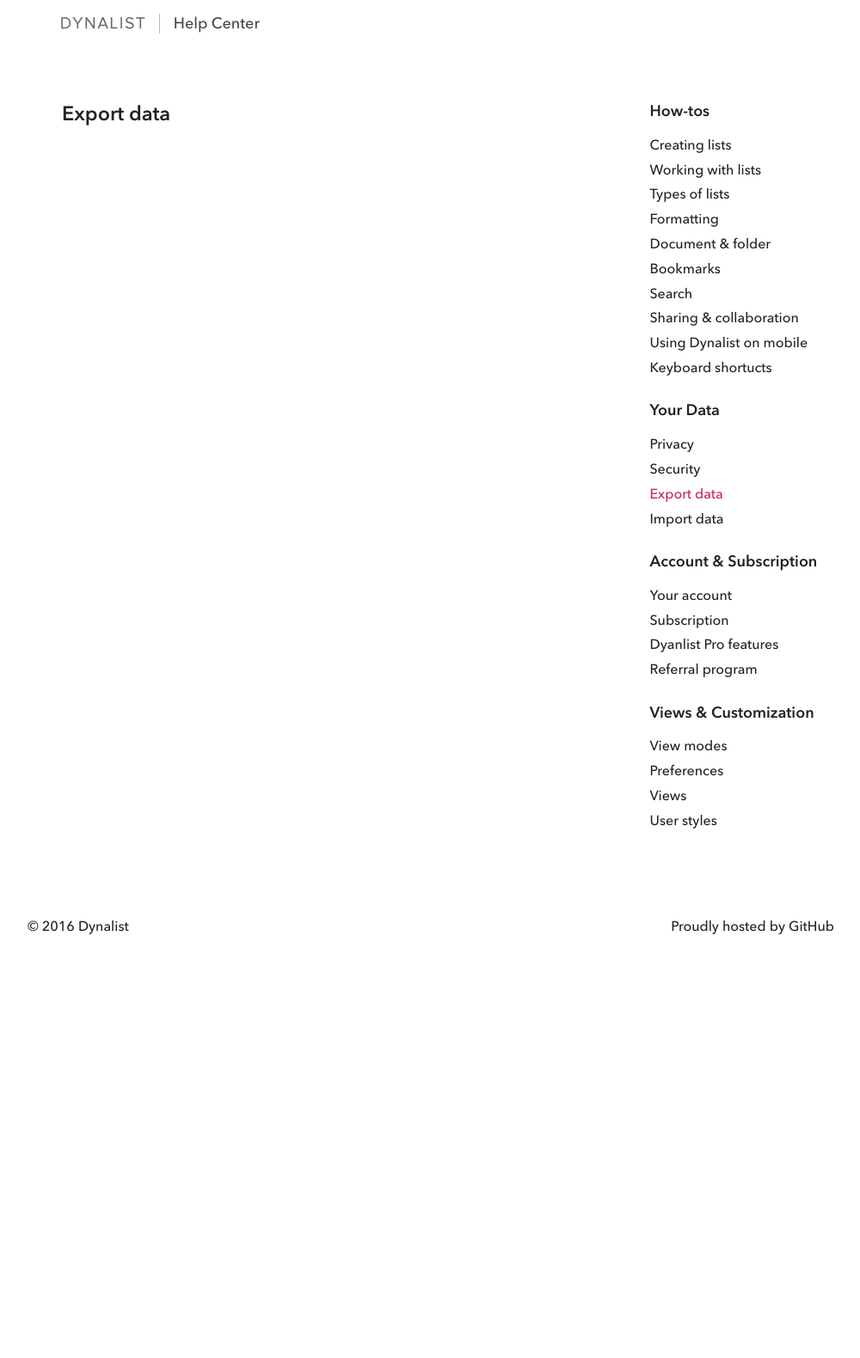
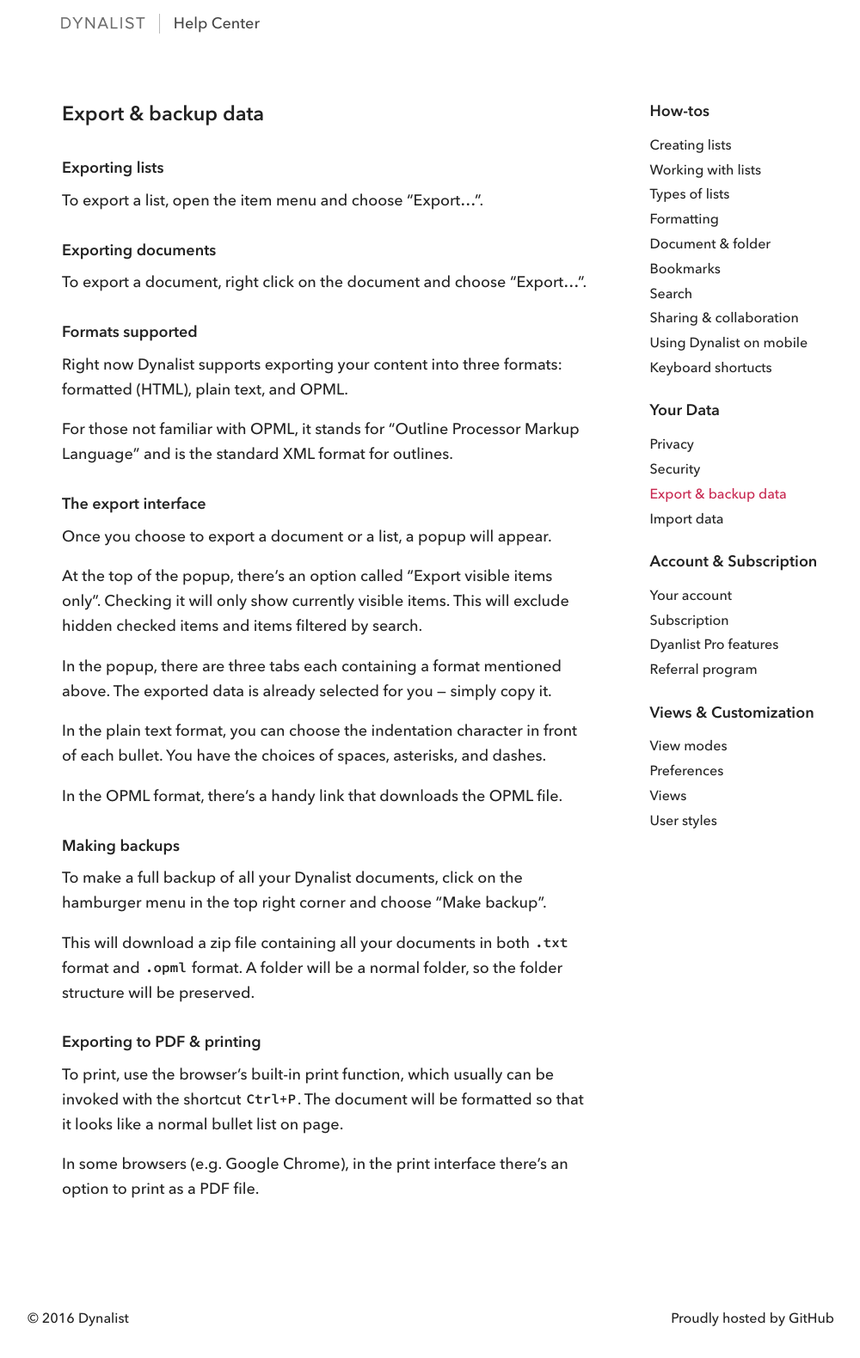
Before and after one commit to mdrain/dynalist-help, a Jekyll site: the page built from _articles/export.md, in a window 1280 px wide. Shown: the whole page at 86% size, without its empty margins (139-1139 px from the left). Built offline with Jekyll 4.4.1, drawn with Linux system fonts in a browser that asks for light colours; before the commit the page ends 1124 px from its top, so only the background shows below that.

Commit message:
Added export page

```diff
--- a/_articles/export.md
+++ b/_articles/export.md
@@ -1,5 +1,42 @@
 ---
 layout: article
-title: Export data
+title: Export & backup data
 permalink: /export/
 ---
+#### Exporting lists
+
+To export a list, open the item menu and choose "Export...".
+
+#### Exporting documents
+
+To export a document, right click on the document and choose "Export...".
+
+#### Formats supported
+
+Right now Dynalist supports exporting your content into three formats: formatted (HTML), plain text, and OPML.
+
+For those not familiar with OPML, it stands for "Outline Processor Markup Language" and is the standard XML format for outlines.
+
+#### The export interface
+
+Once you choose to export a document or a list, a popup will appear.
+
+At the top of the popup, there's an option called "Export visible items only". Checking it will only show currently visible items. This will exclude hidden checked items and items filtered by search.
+
+In the popup, there are three tabs each containing a format mentioned above. The exported data is already selected for you — simply copy it.
+
+In the plain text format, you can choose the indentation character in front of each bullet. You have the choices of spaces, asterisks, and dashes.
+
+In the OPML format, there's a handy link that downloads the OPML file.
+
+#### Making backups
+
+To make a full backup of all your Dynalist documents, click on the hamburger menu in the top right corner and choose "Make backup".
+
+This will download a zip file containing all your documents in both `.txt` format and `.opml` format. A folder will be a normal folder, so the folder structure will be preserved.
+
+#### Exporting to PDF & printing
+
+To print, use the browser's built-in print function, which usually can be invoked with the shortcut `Ctrl+P`. The document will be formatted so that it looks like a normal bullet list on page.
+
+In some browsers (e.g. Google Chrome), in the print interface there's an option to print as a PDF file.
```
